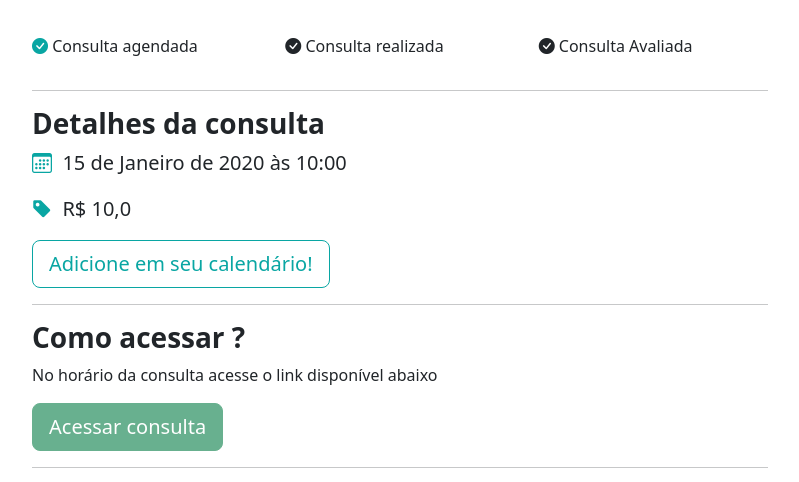
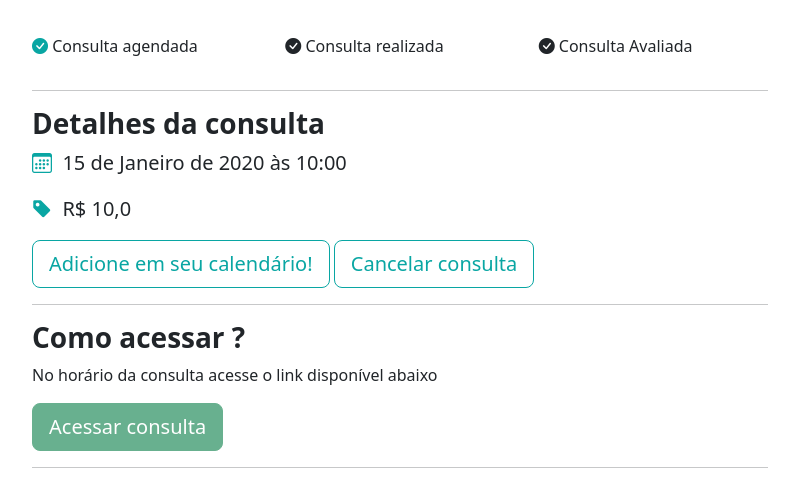
Before and after one commit to verissimon/psw10-healing, a Django app: page /pacientes/consulta/1/ in a window 1280 px wide. Shown: the part 311-793 px from the top of the page, without its empty margins (50-849 px from the left). Run offline with Django 5.2, Linux system fonts and the light colour scheme; a user stored in the database is signed in; tables that the repository leaves empty hold one stand-in row (values such as "Sample post"); grey boxes marked "Sample" are stand-in pictures.

Commit message:
adiciona gerenciamento de consulta para paciente

```diff
--- a/medico/views.py
+++ b/medico/views.py
@@ -213,13 +213,14 @@ def finalizar_consulta(request, id_consulta):
             request, constants.WARNING, "Somente médicos podem acessar essa página."
         )
         return redirect(reverse("logout"))
+
     consulta = Consulta.objects.get(id=id_consulta)
 
     if consulta.data_aberta.user != request.user:
         messages.add_message(
             request,
             constants.WARNING,
-            "Você não tem permissão para finalizar essa consulta.",
+            "Você não tem permissão para alterar status dessa consulta.",
         )
         return redirect(reverse("consultas_medico"))
 
@@ -229,7 +230,8 @@ def finalizar_consulta(request, id_consulta):
             constants.WARNING,
             "Consulta já foi finalizada.",
         )
-        return redirect(reverse("consulta_area_medico", args=[consulta.id]))
+        return redirect(reverse("consultas_medico"))
+
 
     consulta.status = "F"
     consulta.save()
@@ -238,4 +240,4 @@ def finalizar_consulta(request, id_consulta):
         constants.SUCCESS,
         f"Consulta de {consulta.data_aberta} com paciente {consulta.paciente} finalizada com sucesso.",
     )
-    return redirect(reverse("consulta_area_medico", args=[consulta.id]))
+    return redirect(reverse("consultas_medico"))
--- a/paciente/templates/consulta.html
+++ b/paciente/templates/consulta.html
@@ -56,6 +56,8 @@
                 <p style="font-size:20px"><i class="bi bi-calendar3 color-dark"></i>&nbsp {{consulta.data_aberta.data}}</p>
                 <p style="font-size:20px"><i class="bi bi-tag-fill color-dark"></i></i>&nbsp R$ {{dado_medico.valor_consulta}}</p>
                 <a style="cursor: auto;" class="btn btn-dark-color-outline btn-lg">Adicione em seu calendário!</a>
+                <a class="btn btn-dark-color-outline btn-lg" href="{% url 'cancelar_consulta' consulta.id %}">{% if consulta.status == 'C' %}Des{% endif %}Cancelar consulta</a>
+
                 <hr>
                 <h3 class="p-bold">Como acessar ?</h3>
                 <p>No horário da consulta acesse o link disponível abaixo</p>
@@ -69,9 +71,6 @@
                 <h3 class="p-bold">Meus documentos</h3>
                 <br>
                 <br>
-                <br>
-                <br>
-                <br>
             </div>
             <div class="col-md"></div>
         </div>
--- a/paciente/templates/escolher_horario.html
+++ b/paciente/templates/escolher_horario.html
@@ -22,8 +22,8 @@
                     </div>
                 </div>
                 <br>
+                <br>
                 {% if messages %}
-                    <br>
                     {% for message in messages %}
                         <section class="alert {{message.tags}}">
                             {{message}}
--- a/paciente/urls.py
+++ b/paciente/urls.py
@@ -15,4 +15,5 @@ urlpatterns = [
     ),
     path("minhas_consultas/", views.minhas_consultas, name="minhas_consultas"),
     path('consulta/<int:id_consulta>/', views.consulta, name="consulta"),
+    path('cancelar_consulta/<int:id_consulta>/', views.cancelar_consulta, name="cancelar_consulta"),
 ]
--- a/paciente/views.py
+++ b/paciente/views.py
@@ -78,7 +78,7 @@ def minhas_consultas(request):
     if request.method == "GET":
         minhas_consultas = Consulta.objects.filter(
             paciente=request.user,
-            #data_aberta__data__gte=datetime.now()
+            # data_aberta__data__gte=datetime.now()
         )
 
         data_filtro = request.GET.get("data")
@@ -122,3 +122,42 @@ def consulta(request, id_consulta):
                 "is_medico": is_medico(request.user),
             },
         )
+
+
+def cancelar_consulta(request, id_consulta):
+    consulta = Consulta.objects.get(id=id_consulta)
+
+    if consulta.paciente != request.user:
+        messages.add_message(
+            request,
+            constants.WARNING,
+            "Você não tem permissão para cancelar essa consulta.",
+        )
+        return redirect(reverse("minhas_consultas"))
+
+    if consulta.status == "F":
+        messages.add_message(
+            request,
+            constants.WARNING,
+            "Você não pode cancelar uma consulta que já foi finalizada.",
+        )
+        return redirect(reverse("minhas_consultas"))
+
+    if consulta.status == "C":
+        consulta.status = "A"
+        consulta.save()
+        messages.add_message(
+            request,
+            constants.SUCCESS,
+            f"Consulta de {consulta.data_aberta} com paciente {consulta.paciente} descancelada com sucesso.",
+        )
+        return redirect(reverse("minhas_consultas"))
+
+    consulta.status = "C"
+    consulta.save()
+    messages.add_message(
+        request,
+        constants.SUCCESS,
+        f"Consulta de {consulta.data_aberta} com Dr(a). {consulta.medico.nome} cancelada com sucesso.",
+    )
+    return redirect(reverse("minhas_consultas"))
```
Also changed, not shown: paciente/templates/minhas_consultas.html (+7 -0 lines).
